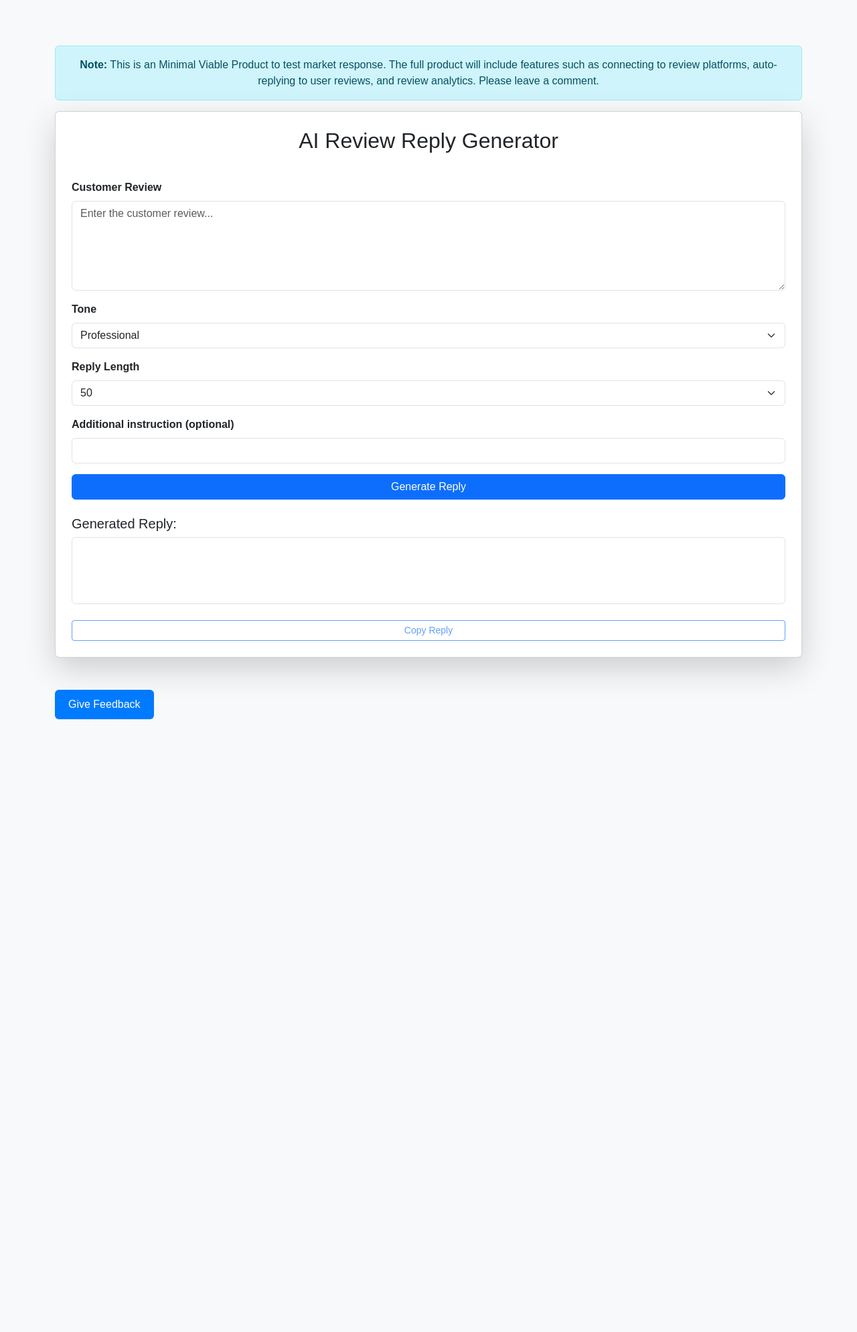
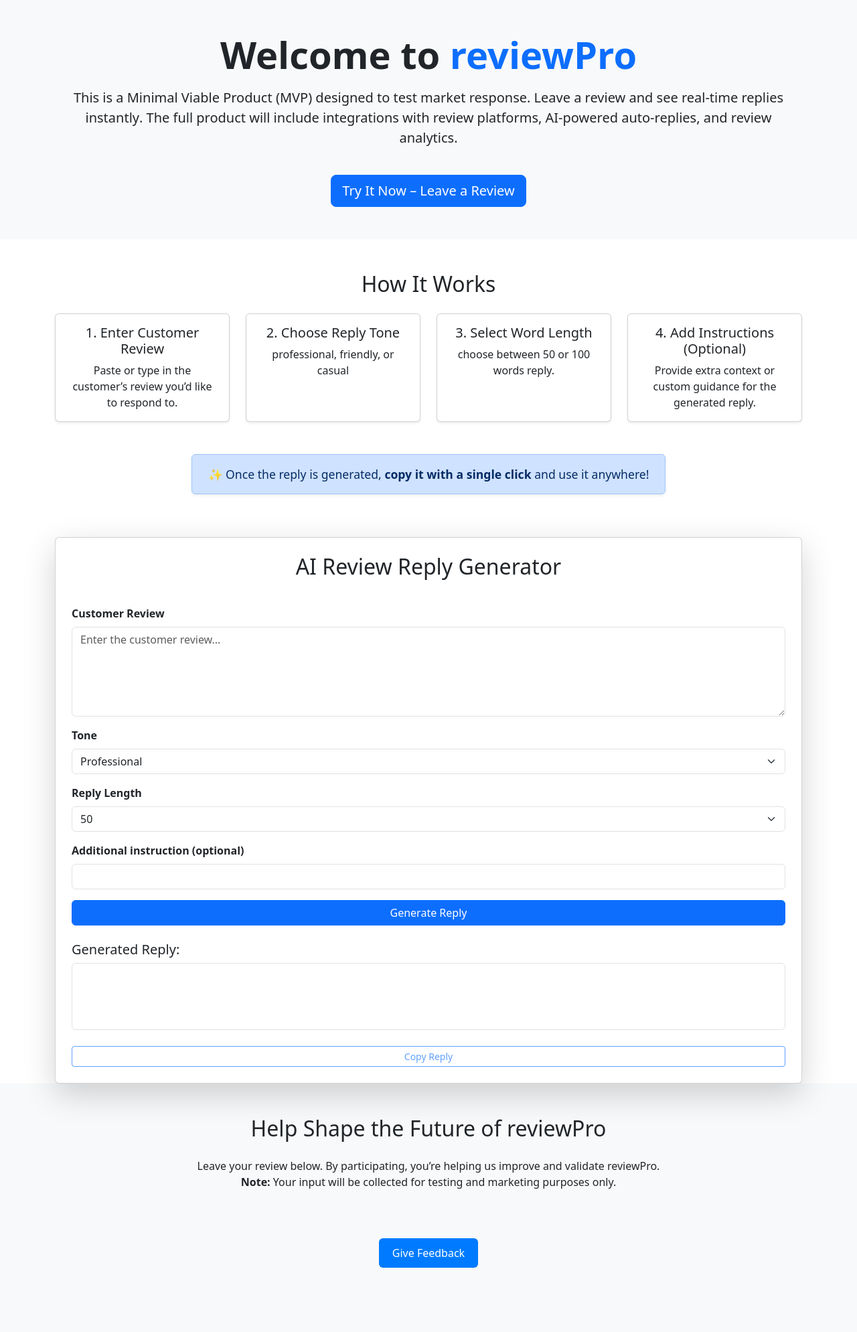
Before and after one commit to flxchen/ReviewPro, a Flask app: page / in a window 1280 px wide. Shown: the whole page at 67% size. Before the commit the page ends 1074 px from the top, so only its background shows below. Run offline with Flask 3, Linux system fonts and the light colour scheme; some libraries are stand-ins or nearby versions.

Commit message:
add landing page

```diff
--- a/static/css/feedback.css
+++ b/static/css/feedback.css
@@ -1,7 +1,3 @@
-body {
-  font-family: Arial, sans-serif;
-  margin: 20px;
-}
 .btn-feedback {
   background: #007bff;
   color: #fff;
@@ -68,7 +64,7 @@ button.submit-btn:hover {
   background: #1e7e34;
 }
 .close {
-  float: right;
+  align-self: flex-end;
   font-size: 24px;
   font-weight: bold;
   cursor: pointer;
--- a/templates/index.html
+++ b/templates/index.html
@@ -3,7 +3,29 @@
   <head>
     <meta charset="UTF-8" />
     <meta name="viewport" content="width=device-width, initial-scale=1" />
-    <title>AI Review Reply Generator</title>
+    <title>ReviewPro – AI Review Reply Generator</title>
+    <!--SEO by cj-->
+    <meta
+      name="description"
+      content="Test ReviewPro, the AI-powered review reply generator. Enter a customer review, choose tone and length, and instantly get a professional reply. Try it now and help shape the future of automated review responses."
+    />
+    <meta
+      name="keywords"
+      content="AI review reply generator, customer feedback response, automate review replies, ReviewPro"
+    />
+    <meta name="author" content="ReviewPro" />
+
+    <meta property="og:title" content="ReviewPro – AI Review Reply Generator" />
+    <meta
+      property="og:description"
+      content="Generate instant AI-powered replies to customer reviews. Choose tone, set length, and copy your professional response in one click. Test ReviewPro today!"
+    />
+    <meta
+      property="og:url"
+      content="https://reviewpro-production.up.railway.app/"
+    />
+    <meta property="og:type" content="website" />
+
     <link
       href="https://cdn.jsdelivr.net/npm/bootstrap/dist/css/bootstrap.min.css"
       rel="stylesheet"
@@ -28,15 +50,85 @@
       gtag("config", "G-4NBBHTXPYV");
     </script>
   </head>
-  <body class="bg-light">
-    <div class="container py-5">
-      <div class="alert alert-info text-center" role="alert">
-        <strong>Note:</strong> This is an Minimal Viable Product to test market
-        response. The full product will include features such as connecting to
-        review platforms, auto-replying to user reviews, and review analytics.
-        Please leave a comment.
+  <body>
+    <section class="bg-light text-center py-5">
+      <div class="container">
+        <h1 class="display-4 fw-bold">
+          Welcome to <span class="text-primary">reviewPro</span>
+        </h1>
+        <p class="lead mt-3">
+          This is a <strong>Minimal Viable Product (MVP)</strong> designed to
+          test market response. Leave a review and
+          <strong>see real-time replies instantly</strong>. The full product
+          will include integrations with review platforms, AI-powered
+          auto-replies, and review analytics.
+        </p>
+        <a href="#reviewForm" class="btn btn-primary btn-lg mt-4"
+          >Try It Now – Leave a Review</a
+        >
+      </div>
+    </section>
+    <section class="py-5">
+      <div class="container">
+        <h2 class="text-center mb-4">How It Works</h2>
+        <div class="row g-4">
+          <div class="col-md-3">
+            <div class="card shadow-sm h-100">
+              <div class="card-body text-center">
+                <h5 class="card-title">1. Enter Customer Review</h5>
+                <p class="card-text">
+                  Paste or type in the customer’s review you’d like to respond
+                  to.
+                </p>
+              </div>
+            </div>
+          </div>
+          <div class="col-md-3">
+            <div class="card shadow-sm h-100">
+              <div class="card-body text-center">
+                <h5 class="card-title">2. Choose Reply Tone</h5>
+                <p class="card-text">professional, friendly, or casual</p>
+              </div>
+            </div>
+          </div>
+          <div class="col-md-3">
+            <div class="card shadow-sm h-100">
+              <div class="card-body text-center">
+                <h5 class="card-title">3. Select Word Length</h5>
+                <p class="card-text">choose between 50 or 100 words reply.</p>
+              </div>
+            </div>
+          </div>
+          <div class="col-md-3">
+            <div class="card shadow-sm h-100">
+              <div class="card-body text-center">
+                <h5 class="card-title">4. Add Instructions (Optional)</h5>
+                <p class="card-text">
+                  Provide extra context or custom guidance for the generated
+                  reply.
+                </p>
+              </div>
+            </div>
+          </div>
         </div>
 
+        <div class="text-center mt-5">
+          <div
+            class="alert alert-primary d-inline-block shadow-sm px-4 py-3"
+            role="alert"
+            style="font-size: 1.1em"
+          >
+            ✨ Once the reply is generated,<strong>
+              copy it with a single click</strong
+            >
+            and use it anywhere!
+          </div>
+        </div>
+      </div>
+    </section>
+    <section>
+      <div class="container">
+        <!--AI auto reply-->
         <div class="card shadow-lg p-4">
           <h2 class="mb-4 text-center">AI Review Reply Generator</h2>
           <form id="reviewForm" class="needs-validation" novalidate>
@@ -91,7 +183,11 @@
             </div>
 
             <!-- Submit -->
-          <button id="generateBtn" type="submit" class="btn btn-primary w-100">
+            <button
+              id="generateBtn"
+              type="submit"
+              class="btn btn-primary w-100"
+            >
               Generate Reply
             </button>
             <span id="spinner" style="display: none">⏳ Generating...</span>
@@ -120,8 +216,19 @@
             Copy Reply
           </button>
         </div>
+      </div>
+    </section>
+    <section id="review-form" class="bg-light py-5">
+      <div class="container text-center">
+        <h2 class="mb-4">Help Shape the Future of reviewPro</h2>
+        <p class="mb-4">
+          Leave your review below. By participating, you’re helping us improve
+          and validate reviewPro.
+          <br /><strong>Note:</strong> Your input will be collected for testing
+          and marketing purposes only.
+        </p>
+        <!--feedback form-->
         <div class="feedback py-5">
-        <!--feedback form-->
           <button class="btn-feedback" id="feedbackBtn">Give Feedback</button>
           <div id="feedbackModal" class="modal">
             <div class="modal-content">
@@ -184,6 +291,7 @@
           </div>
         </div>
       </div>
+    </section>
     <script src="{{url_for('static',filename='js/generateReview.js')}}"></script>
     <script src="{{url_for('static',filename='js/feedback.js')}}"></script>
   </body>
```
Lines whose indentation alone changed are shown as unchanged.
